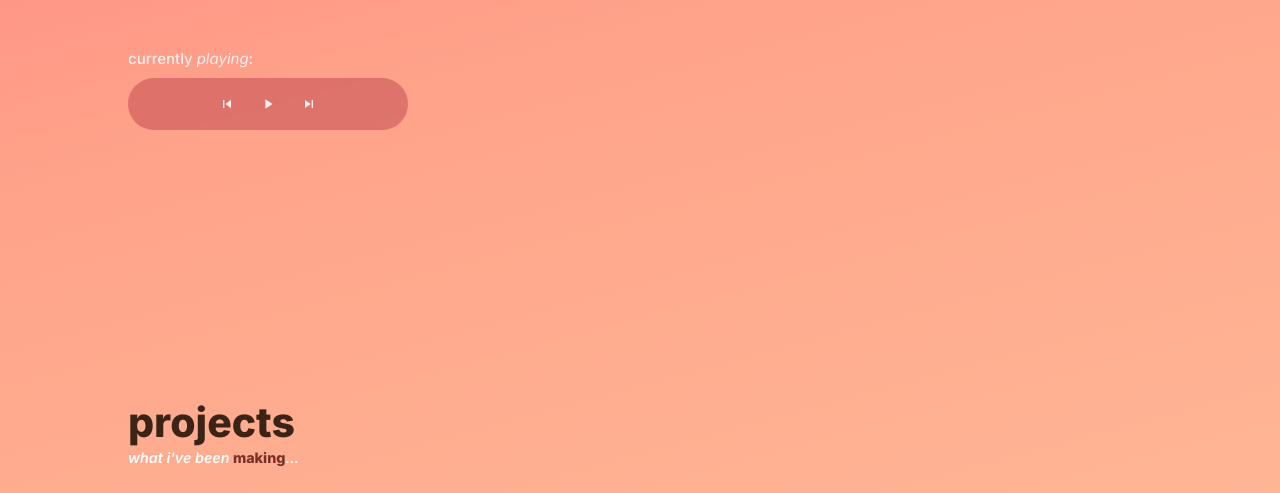
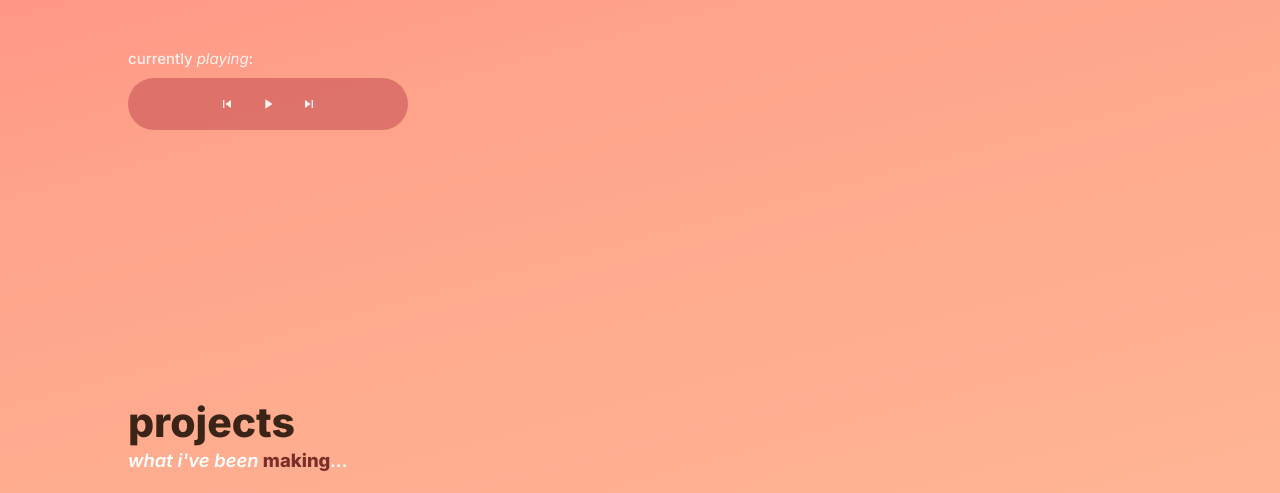
Before and after one commit to lindaeq/web, a plain HTML site: page index.html in a window 1280 px wide. Shown: the part 411-904 px from the top of the page. Drawn offline with Linux system fonts and the light colour scheme; a web font is replaced by a local one.

Commit message:
font size change

```diff
--- a/src/styles.css
+++ b/src/styles.css
@@ -255,11 +255,10 @@ body.is-loading .page {
 .section-subtitle {
   margin-top: 6px;
   margin-bottom: clamp(24px, 3cqw, 44px);
-  font-size: clamp(14px, 1.4cqw, 19px);
+  font-size: clamp(18px, 1.8cqw, 26px);
   font-weight: 700;
   color: var(--white-soft);
 }
-
 .section-subtitle--right {
   text-align: right;
 }
```
